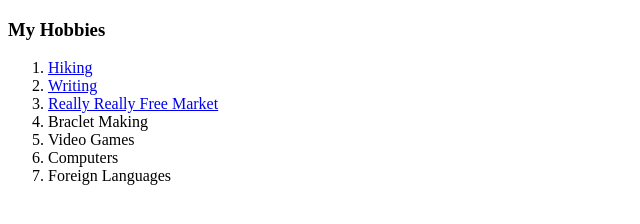
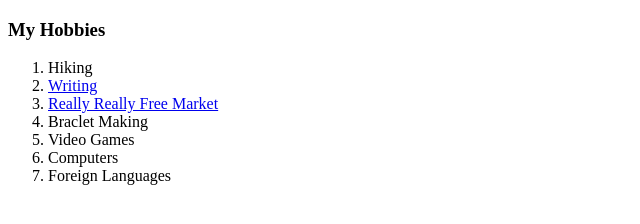
Before and after one commit to rglenn589/cv, a plain HTML site: page Hobbies.html in a window 1280 px wide. Shown: the full height of the page, 0-640 px from the left. Drawn offline with Linux system fonts and the light colour scheme.

Commit message:
updated hobbies

```diff
--- a/Hobbies.html
+++ b/Hobbies.html
@@ -7,7 +7,7 @@
   <body>
     <h3>My Hobbies</h3>
     <ol type="1">
-      <li><a href="https://www.facebook.com/photo.php?fbid=513305565386107&set=t.1680465456&type=3">Hiking</a></li>
+      <li>Hiking</a></li>
       <li><a href="https://assets.vice.com/content-images/contentimage/no-slug/a135cf18e33e9423b2bde3e0fa7470c2.jpg">Writing</a></li>
       <li><a href="https://www.facebook.com/groups/132767483420379">Really Really Free Market</a></li>
       <li>Braclet Making</li>
```
